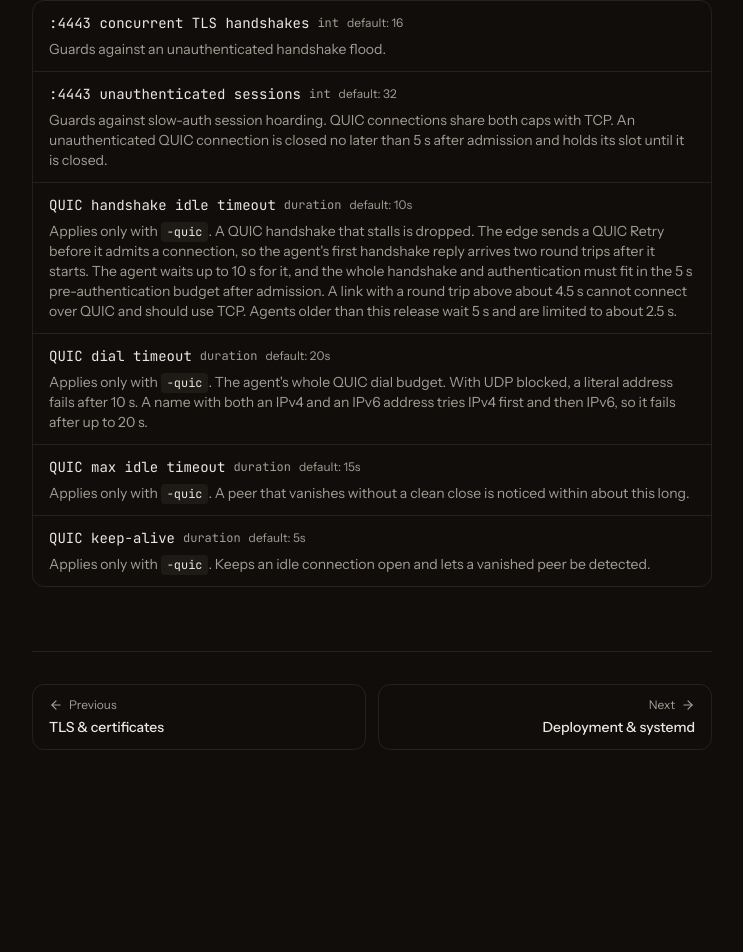
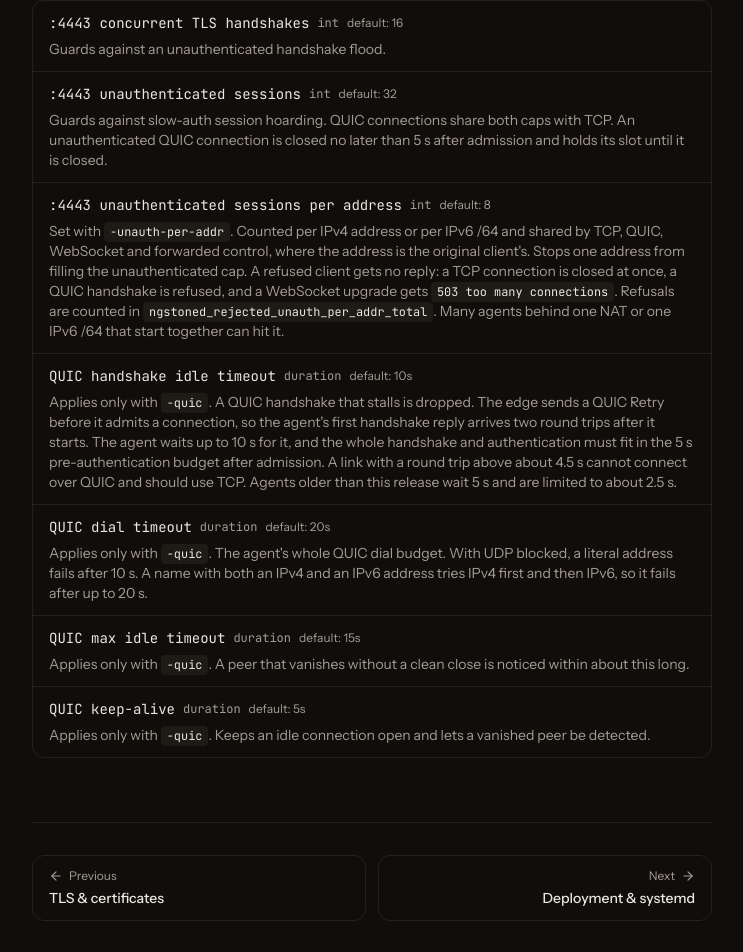
Before and after one commit to emilio-kariuki/ngstone, a Next.js app in the folder landing/: page /docs/reference/limits-timeouts in a window 1280 px wide. Shown: the part 3558-4510 px from the top of the page, without its empty margins (264-1007 px from the left). Before the commit the page ends 4348 px from the top, so only its background shows below. Built offline with nearby package versions, Linux system fonts and the light colour scheme.

Commit message:
docs: describe the per-address unauthenticated cap
Document the default of 8, how clients are grouped, and what a refused client sees on each transport.

```diff
--- a/landing/src/app/docs/reference/configuration/page.tsx
+++ b/landing/src/app/docs/reference/configuration/page.tsx
@@ -318,6 +318,7 @@ export default function ConfigurationPage() {
         <code>-per-session-inflight</code>, <code>-upgrade-inflight</code>,{" "}
         <code>-per-session-upgrade</code>,{" "}
         <code>-handshake-concurrency</code>, <code>-unauth-sessions</code>,{" "}
+        <code>-unauth-per-addr</code>,{" "}
         <code>-per-ip-inflight</code>, <code>-client-idle-timeout</code>,{" "}
         <code>-tcp-idle-timeout</code>, <code>-webhook-max-body-bytes</code>,{" "}
         <code>-webhook-buffer-bytes</code>, <code>-max-share-ttl</code>,{" "}
--- a/landing/src/app/docs/reference/limits-timeouts/page.tsx
+++ b/landing/src/app/docs/reference/limits-timeouts/page.tsx
@@ -204,6 +204,17 @@ export default function LimitsTimeoutsPage() {
           later than 5 s after admission and holds its slot until it is
           closed.
         </Property>
+        <Property name=":4443 unauthenticated sessions per address" type="int" defaultValue="8">
+          Set with <code>-unauth-per-addr</code>. Counted per IPv4 address or
+          per IPv6 /64 and shared by TCP, QUIC, WebSocket and forwarded
+          control, where the address is the original client&apos;s. Stops one
+          address from filling the unauthenticated cap. A refused client gets
+          no reply: a TCP connection is closed at once, a QUIC handshake is
+          refused, and a WebSocket upgrade gets{" "}
+          <code>503 too many connections</code>. Refusals are counted in{" "}
+          <code>ngstoned_rejected_unauth_per_addr_total</code>. Many agents
+          behind one NAT or one IPv6 /64 that start together can hit it.
+        </Property>
         <Property name="QUIC handshake idle timeout" type="duration" defaultValue="10s">
           Applies only with <code>-quic</code>. A QUIC handshake that stalls
           is dropped. The edge sends a QUIC Retry before it admits a
```
Also changed, not shown: 2 other files (tests, documents, lock files or other folders).
